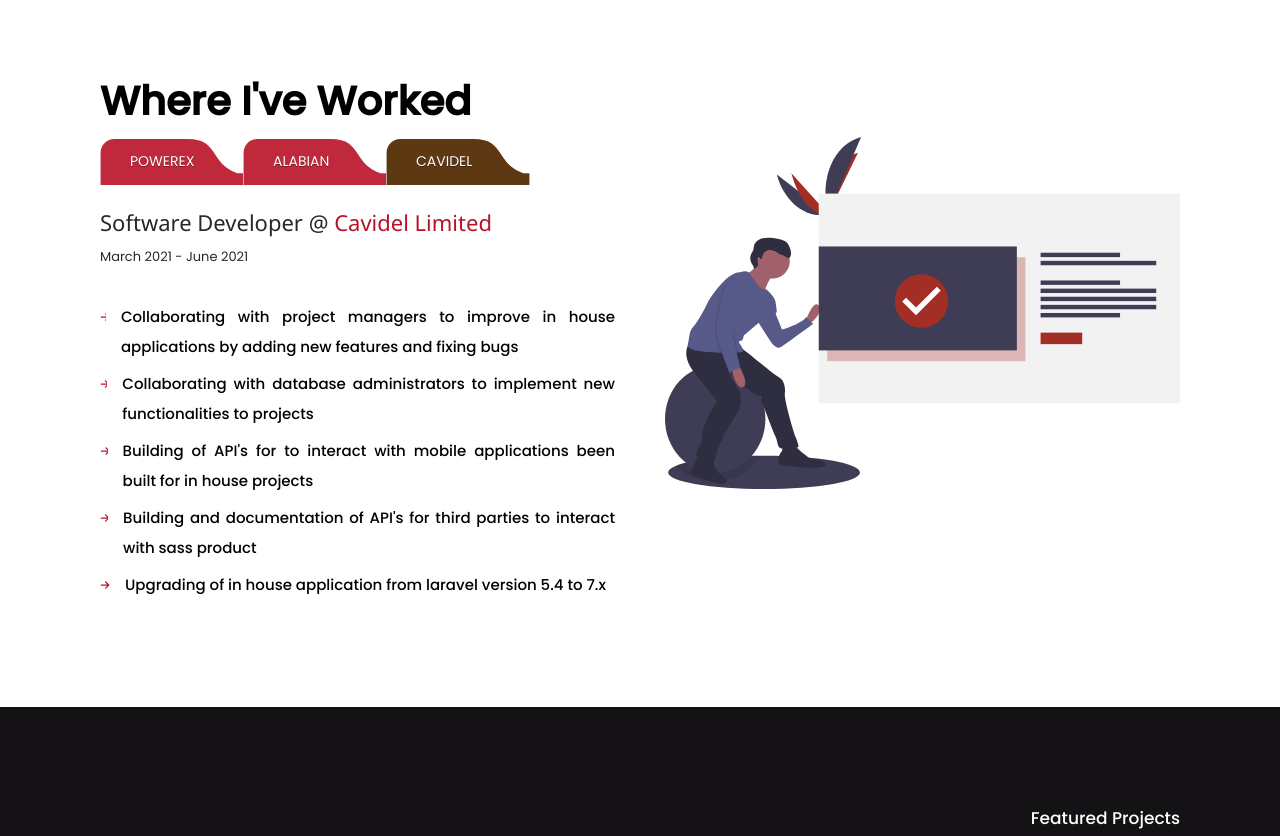
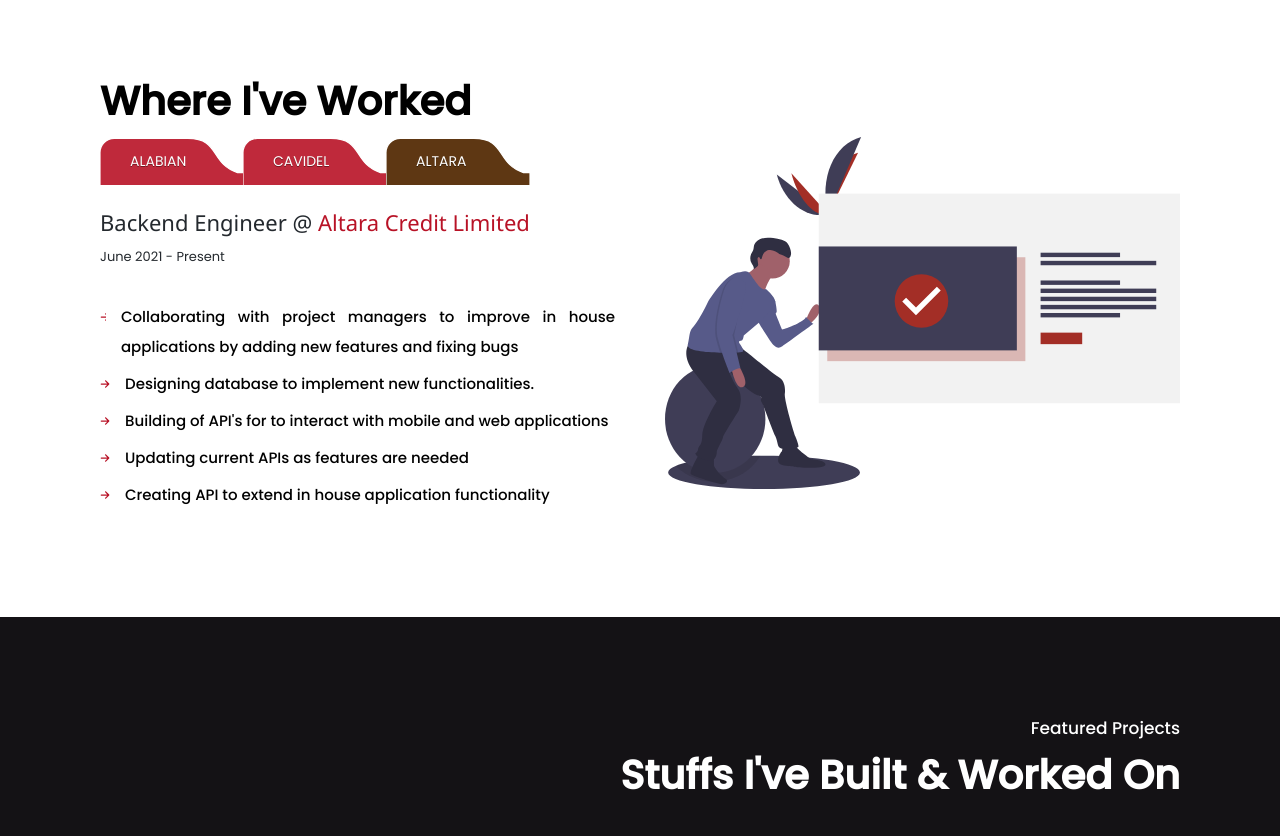
Before and after one commit to harmlessprince/teequeportfolio, a website: page index.html in a window 1280 px wide. Shown: the part 1400-2236 px from the top of the page. Drawn offline with nearby package versions, Linux system fonts and the light colour scheme.

Commit message:
added altara to work experience

```diff
--- a/index.html
+++ b/index.html
@@ -116,12 +116,12 @@
                         <div>
                             <nav>
                                 <ul class="tabs">
-                                    <li class="tabs__item"><a class="tabs__link--1 tablink" onclick="openPage( event ,'powerex') "><span>Powerex</span><svg viewBox="0 0 122 40"><use xlink:href="img/sprite.svg#tab-shape "></use></svg></a></li>
-                                    <li class="tabs__item"><a class="tabs__link--2 tablink" onclick="openPage(event ,'alabian') "><span>Alabian</span><svg viewBox="0 0 122 40"><use xlink:href="img/sprite.svg#tab-shape "></use></svg></a></li>
-                                    <li class="tabs__item"><a class="tabs__link--3 tablink active" onclick="openPage(event ,'cavidel') "><span>Cavidel</span><svg viewBox="0 0 122 40"><use xlink:href="img/sprite.svg#tab-shape "></use></svg></a></li>
+                                    <li class="tabs__item"><a class="tabs__link--1 tablink" onclick="openPage(event ,'alabian') "><span>Alabian</span><svg viewBox="0 0 122 40"><use xlink:href="img/sprite.svg#tab-shape "></use></svg></a></li>
+                                    <li class="tabs__item"><a class="tabs__link--2 tablink" onclick="openPage(event ,'cavidel') "><span>Cavidel</span><svg viewBox="0 0 122 40"><use xlink:href="img/sprite.svg#tab-shape "></use></svg></a></li>
+                                    <li class="tabs__item"><a class="tabs__link--3 tablink active" onclick="openPage(event ,'altara') "><span>Altara</span><svg viewBox="0 0 122 40"><use xlink:href="img/sprite.svg#tab-shape "></use></svg></a></li>
                                 </ul>
                             </nav>
-                            <div id="powerex" class="tabcontent w3-animate-left">
+                            <!-- <div id="powerex" class="tabcontent w3-animate-left">
                                 <h3><span class="role ">IT Support Specialist @ </span><span class="company "> <a href="https://powerexlimited.com/" class="inline-link ">Powerex Nigeria Limited </a></span></h3>
                                 <p class="range ">January 2020 - March 2020</p>
                                 <div>
@@ -132,15 +132,15 @@
                                         <li class="list__item ">Setting up accounts for new users on the server for both new and old employees </li>
                                     </ul>
                                 </div>
-                            </div>
+                            </div> -->
                             <div id="alabian" class="tabcontent w3-animate-left">
                                 <h3><span class="role">Software Developer @ </span><span class="company">  <a href="https://alabiansolutions.com/" class="inline-link">Alabian Solutions Technology</a></span></h3>
-                                <p class="range ">June 2020 - March 2021</p>
+                                <p class="range ">February 2021 - May 2021</p>
                                 <div>
                                     <ul class="list ">
                                         <li class="list__item ">Write modern, performant, maintainable code for a diverse array of client and internal projects</li>
                                         <li class="list__item ">
-                                            <p> Manually tested sites in various browsers and mobile devices to ensure cross-browser compatibility and responsiveness</p>
+                                            <p> Manually testing sites in various browsers and mobile devices to ensure cross-browser compatibility and responsiveness</p>
                                         </li>
                                         <li class="list__item ">Developed and maintained code for in-house and client web applications primarily using HTML, CSS, Sass, JavaScript, jQuery, Laravel and PHP</li>
                                         <li class="list__item ">Collaborating with other developers to create web applications</li>
@@ -149,9 +149,9 @@
                                     </ul>
                                 </div>
                             </div>
-                            <div id="cavidel" class="tabcontent w3-animate-left" style="display: inline-block;">
+                            <div id="cavidel" class="tabcontent w3-animate-left">
                                 <h3><span class="role">Software Developer @ </span><span class="company">  <a href="https://cavidel.com/" class="inline-link">Cavidel Limited</a></span></h3>
-                                <p class="range ">March 2021 - June 2021</p>
+                                <p class="range ">February 2021 - June 2021</p>
                                 <div>
                                     <ul class="list">
                                         <li class="list__item ">
@@ -168,6 +168,29 @@
                                         </li>
                                         <li class="list__item">
                                             Upgrading of in house application from laravel version 5.4 to 7.x
+                                        </li>
+                                    </ul>
+                                </div>
+                            </div>
+                            <div id="altara" class="tabcontent w3-animate-left" style="display: inline-block;">
+                                <h3><span class="role">Backend Engineer @ </span><span class="company">  <a href="http://altaracredit.com/" class="inline-link">Altara Credit Limited</a></span></h3>
+                                <p class="range ">June 2021 - Present</p>
+                                <div>
+                                    <ul class="list">
+                                        <li class="list__item ">
+                                            Collaborating with project managers to improve in house applications by adding new features and fixing bugs
+                                        </li>
+                                        <li class="list__item">
+                                            Designing database to implement new functionalities.
+                                        </li>
+                                        <li class="list__item">
+                                            Building of API's for to interact with mobile and web applications
+                                        </li>
+                                        <li class="list__item">
+                                            Updating current APIs as features are needed
+                                        </li>
+                                        <li class="list__item">
+                                            Creating API to extend in house application functionality
                                         </li>
                                     </ul>
                                 </div>
```
